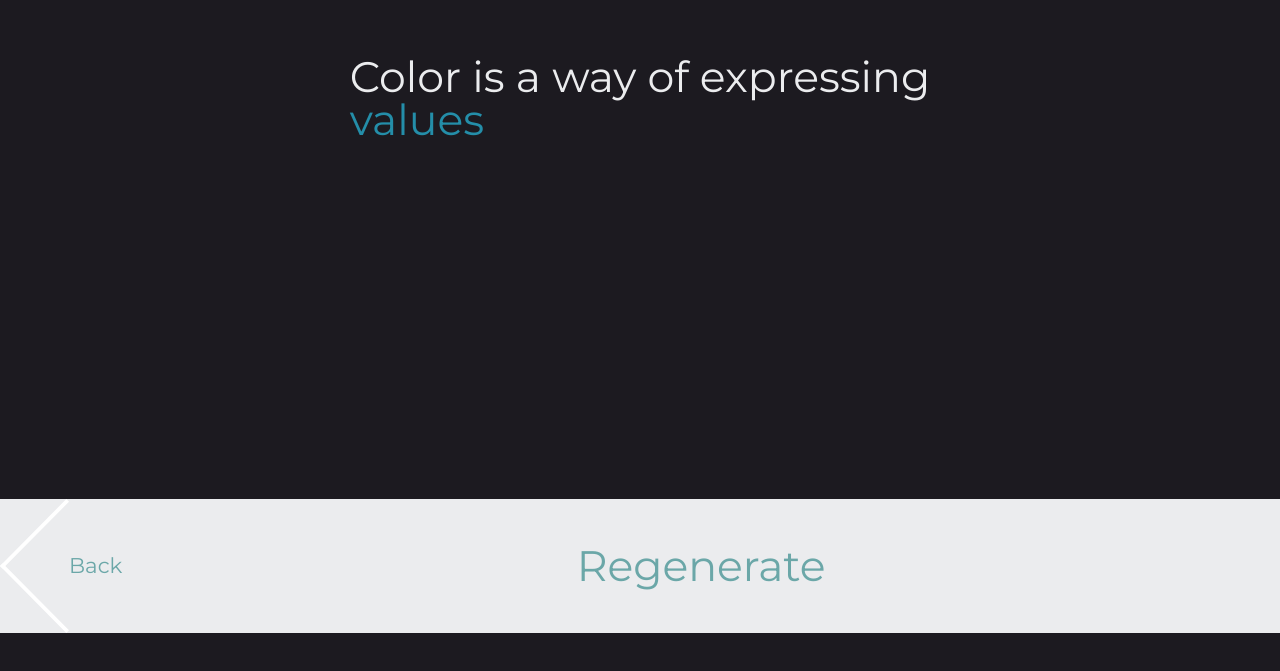
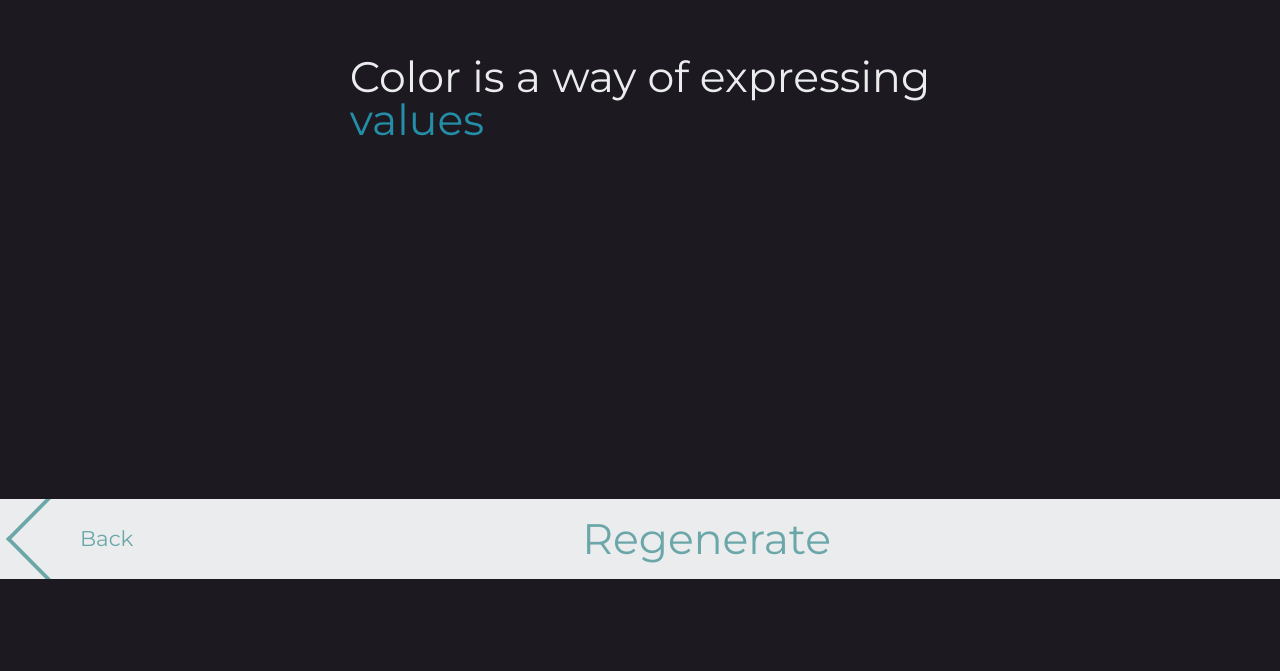
Before and after one commit to DanielMKwolek/regenerateapp, a React (Create React App) app: page / in a window 1280 px wide. Shown: the part 1189-1860 px from the top of the page. Built offline with nearby package versions, Linux system fonts and the light colour scheme.

Commit message:
Used png of chevron image to mask over bg color to make a chevron with matching color scheme to UI

```diff
--- a/src/App.css
+++ b/src/App.css
@@ -53,6 +53,7 @@
 .App > p {
     position: sticky;
     top: 0;
+    z-index: 1;
     padding-top: 24px;
 }
 
@@ -105,7 +106,15 @@
     align-items: center;
 }
 
-.backButtonDiv {
+.appleBackButtonDiv {
     display: flex;
     align-items: center;
 }
+
+.appleBackChevron {
+    height: 10vh;
+    width: 10vh;
+    mask-image: url("assets/rect10.png");
+    mask-repeat: no-repeat;
+    mask-position: center;
+}
--- a/src/Components/ApplePhone/ApplePhone.js
+++ b/src/Components/ApplePhone/ApplePhone.js
@@ -1,10 +1,9 @@
-import chevron from '../../assets/images/rect10.png'
 const ApplePhone = (props) => {
     return(
         <div className="applePhone">
             <header className="bls">
-                <div className="backButtonDiv la">
-                    <img src={chevron} />
+                <div className="appleBackButtonDiv la">
+                    <div className="appleBackChevron bla"> </div>
                     <p onClick={() => {}}className="fss">Back</p>
                 </div>
                 <p className="la fsm">Regenerate</p>
```
Also changed, not shown: src/assets/rect10.png (renamed from src/assets/images/rect10.png).
